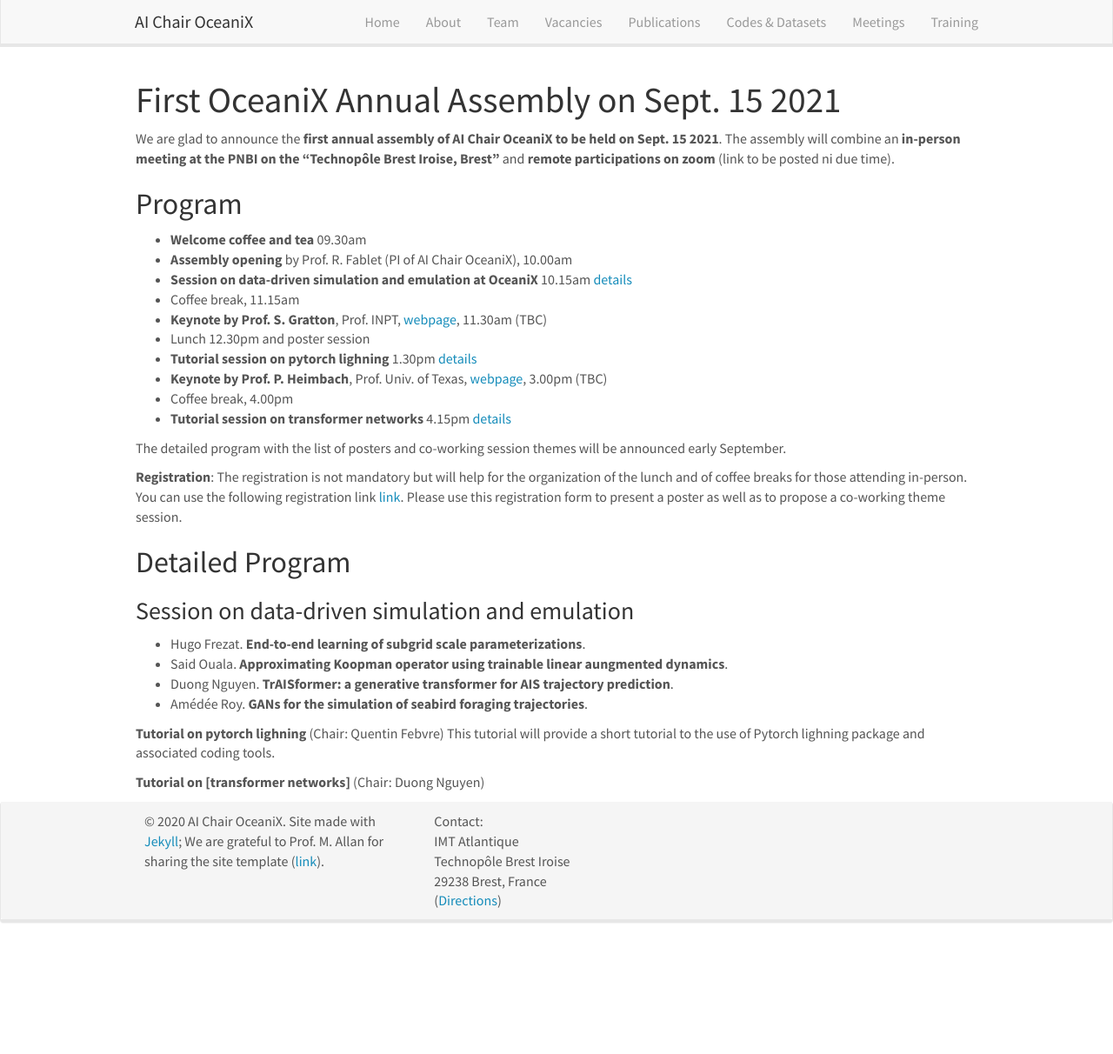
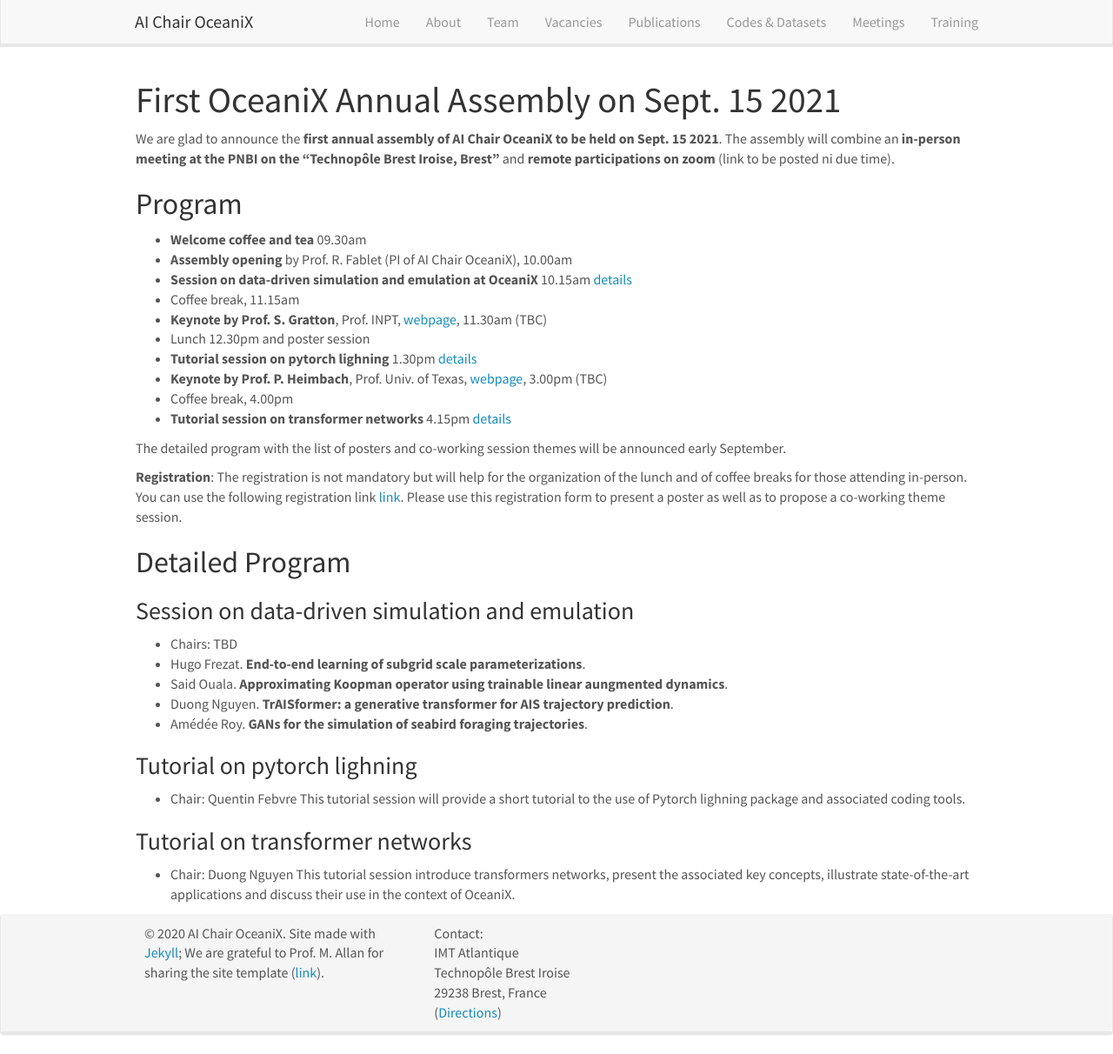
Before and after one commit to CIA-Oceanix/CIA-Oceanix.github.io, a Jekyll site: the page built from _pages/assembly.md, in a window 1280 px wide and 1212 px high. Shown: the whole window at 87% size. Built offline with Jekyll 4.4.1, drawn with Linux system fonts in a browser that asks for light colours; nearby versions of some CDN libraries.

Commit message:
Update assembly.md

```diff
--- a/_pages/assembly.md
+++ b/_pages/assembly.md
@@ -14,7 +14,7 @@
 ## Program
 - **Welcome coffee and tea** 09.30am
 - **Assembly opening** by Prof. R. Fablet (PI of AI Chair OceaniX), 10.00am
-- **Session on data-driven simulation and emulation at OceaniX** 10.15am [details](#Session-on-data-driven-simulation-and-emulation)
+- **Session on data-driven simulation and emulation at OceaniX** 10.15am [details](#session-on-data-driven-simulation-and-emulation)
 - Coffee break, 11.15am
 - **Keynote by Prof. S. Gratton**, Prof. INPT, [webpage](http://gratton.perso.enseeiht.fr/), 11.30am (TBC)
 - Lunch 12.30pm and poster session
@@ -33,12 +33,17 @@
 ## Detailed Program
 
 ### Session on data-driven simulation and emulation
+- Chairs: TBD
 - Hugo Frezat. **End-to-end learning of subgrid scale parameterizations**.
 - Said Ouala. **Approximating Koopman operator using trainable linear aungmented dynamics**.
 - Duong Nguyen. **TrAISformer: a generative transformer for AIS trajectory prediction**.
 - Amédée Roy. **GANs for the simulation of seabird foraging trajectories**.
 
-**Tutorial on pytorch lighning** (Chair: Quentin Febvre)
-This tutorial will provide a short tutorial to the use of Pytorch lighning package and associated coding tools.
+### Tutorial on pytorch lighning
+- Chair: Quentin Febvre
+This tutorial session will provide a short tutorial to the use of Pytorch lighning package and associated coding tools.
 
-**Tutorial on [transformer networks]** (Chair: Duong Nguyen)
+### Tutorial on transformer networks
+- Chair: Duong Nguyen
+This tutorial session introduce transformers networks, present the associated key concepts, illustrate state-of-the-art applications
+and discuss their use in the context of OceaniX.
```
